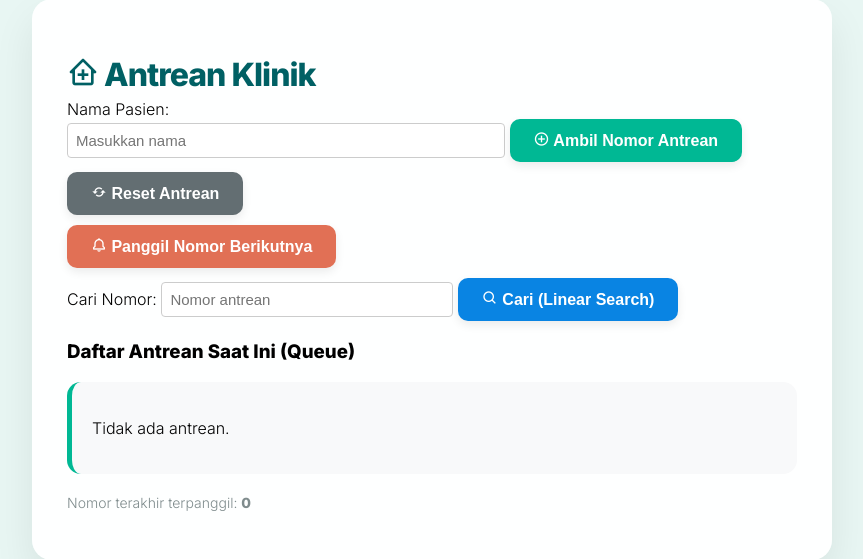
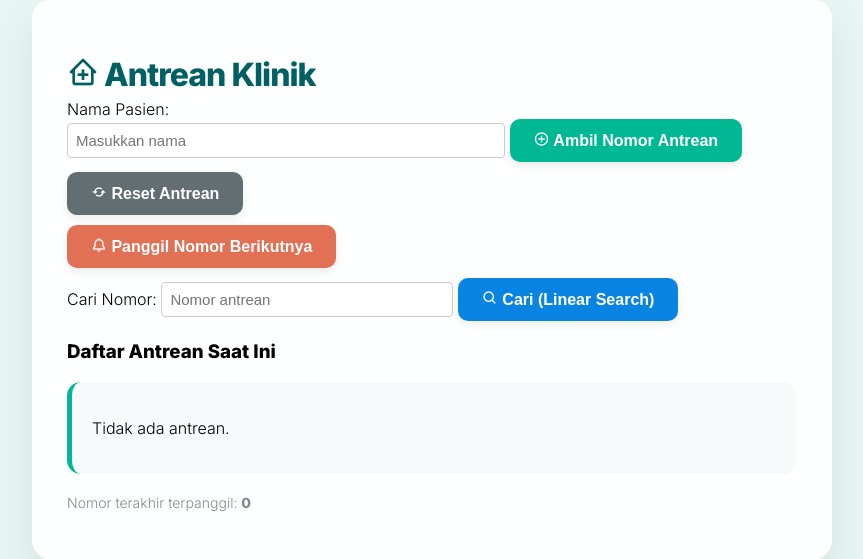
Before and after one commit to mhaikalal/3B-Kelompok-7, a PHP site: page / in a window 1280 px wide. Shown: the part 31-590 px from the top of the page, without its empty margins (208-1071 px from the left). Run offline with PHP 8.4, Linux system fonts and the light colour scheme.

Commit message:
hapus text

```diff
--- a/index.php
+++ b/index.php
@@ -153,7 +153,7 @@ if ($_SERVER['REQUEST_METHOD'] === 'POST' && isset($_POST['cari'])) {
         </div>
     <?php endif; ?>
 
-    <h3>Daftar Antrean Saat Ini (Queue)</h3>
+    <h3>Daftar Antrean Saat Ini</h3>
     <div class="antrean-box">
         <?php if (empty($_SESSION['antrean'])): ?>
             <p>Tidak ada antrean.</p>
```
